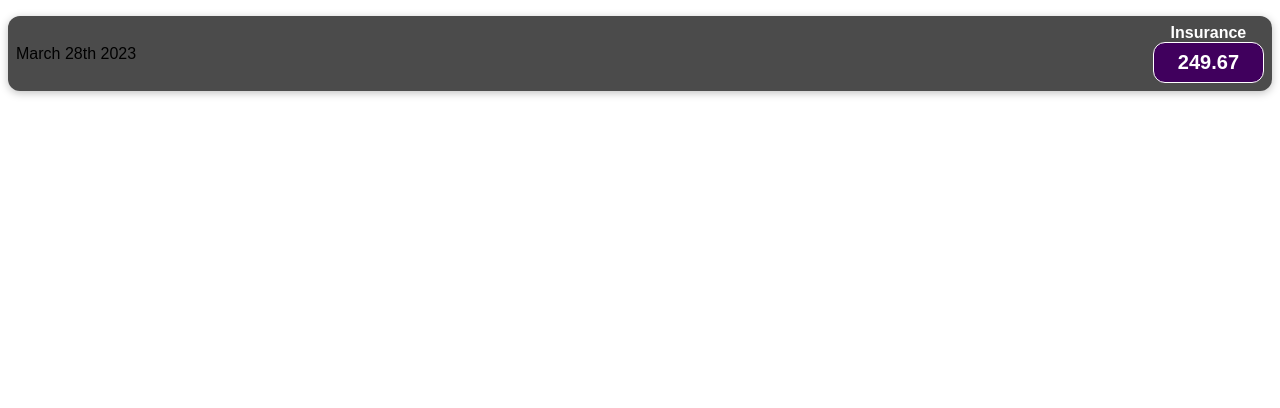
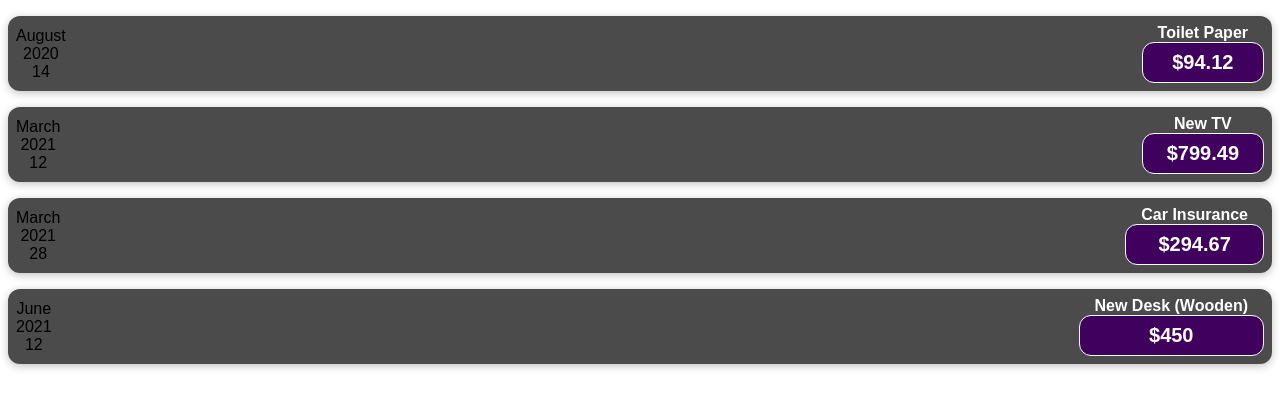
Before and after one commit to Sotilrac1/React, a React (Create React App) app: page / in a window 1280 px wide. Shown: the top 408 px of the page. Built offline with nearby package versions, Linux system fonts and the light colour scheme.

Commit message:
Update 5 files

```diff
--- a/src/App.js
+++ b/src/App.js
@@ -2,9 +2,51 @@
 import "./styles.css";
 
 export default function App() {
+  const expenses = [
+    {
+      id: 'e1',
+      title: 'Toilet Paper',
+      amount: 94.12,
+      date: new Date(2020, 7, 14),
+    },
+    { id: 'e2', title: 'New TV', amount: 799.49, date: new Date(2021, 2, 12) },
+    {
+      id: 'e3',
+      title: 'Car Insurance',
+      amount: 294.67,
+      date: new Date(2021, 2, 28),
+    },
+    {
+      id: 'e4',
+      title: 'New Desk (Wooden)',
+      amount: 450,
+      date: new Date(2021, 5, 12),
+    },
+  ];
+
   return (
     <div className="App">
-      <Expenseitem />
+      <Expenseitem
+        title={expenses[0].title}
+        amount={expenses[0].amount}
+        date={expenses[0].date}
+      />
+       <Expenseitem
+        title={expenses[1].title}
+        amount={expenses[1].amount}
+        date={expenses[1].date}
+      />
+      <Expenseitem
+        title={expenses[2].title}
+        amount={expenses[2].amount}
+        date={expenses[2].date}
+      />
+      <Expenseitem
+        title={expenses[3].title}
+        amount={expenses[3].amount}
+        date={expenses[3].date}
+      />
+
     </div>
   );
 }
--- /dev/null
+++ b/src/components/ExpenseDate.js
@@ -0,0 +1,15 @@
+function ExpenseDate(props){
+    const month = props.date.toLocaleString('en-US',{month:'long'});
+    const day = props.date.toLocaleString('en-US',{day:'2-digit'});
+    const year = props.date.getFullYear();
+
+return(
+    <div>
+        <div>{month}</div>
+        <div>{year}</div>
+        <div>{day}</div>
+    </div>
+
+);
+}
+export default ExpenseDate;
--- a/src/components/Expenseitem.js
+++ b/src/components/Expenseitem.js
@@ -1,12 +1,13 @@
-import ".//Expenseitem.css";
+import ExpenseDate from "./ExpenseDate";
+import "./Expenseitem.css";
 
-function Expenseitem() {
+function Expenseitem(props) {
   return (
     <div className="expense-item">
-      <div>March 28th 2023</div>
-      <div>
-        <h2 className="espense-item__description">Insurance</h2>
-        <div className="expense-item__price">249.67</div>
+      <ExpenseDate date={props.date}/>
+      <div className="espense-item__description">
+        <h2>{props.title}</h2>
+        <div className="expense-item__price">${props.amount}</div>
       </div>
     </div>
   );
```
Also changed, not shown: .codesandbox/tasks.json (added), src/components/ExpenseDate.css (added).
